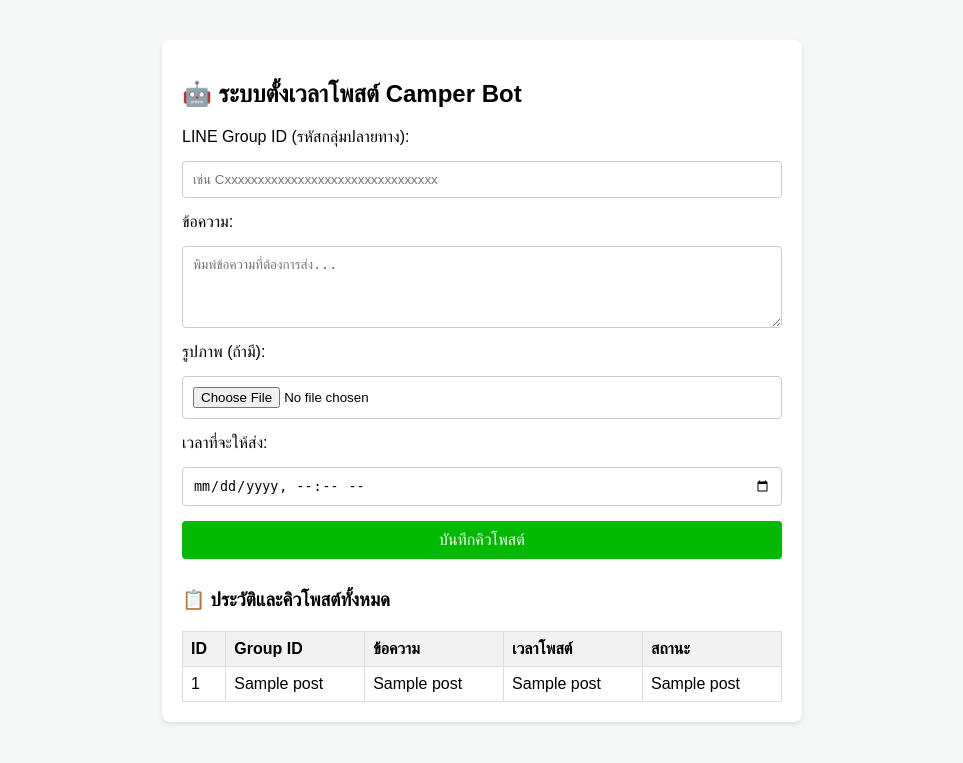
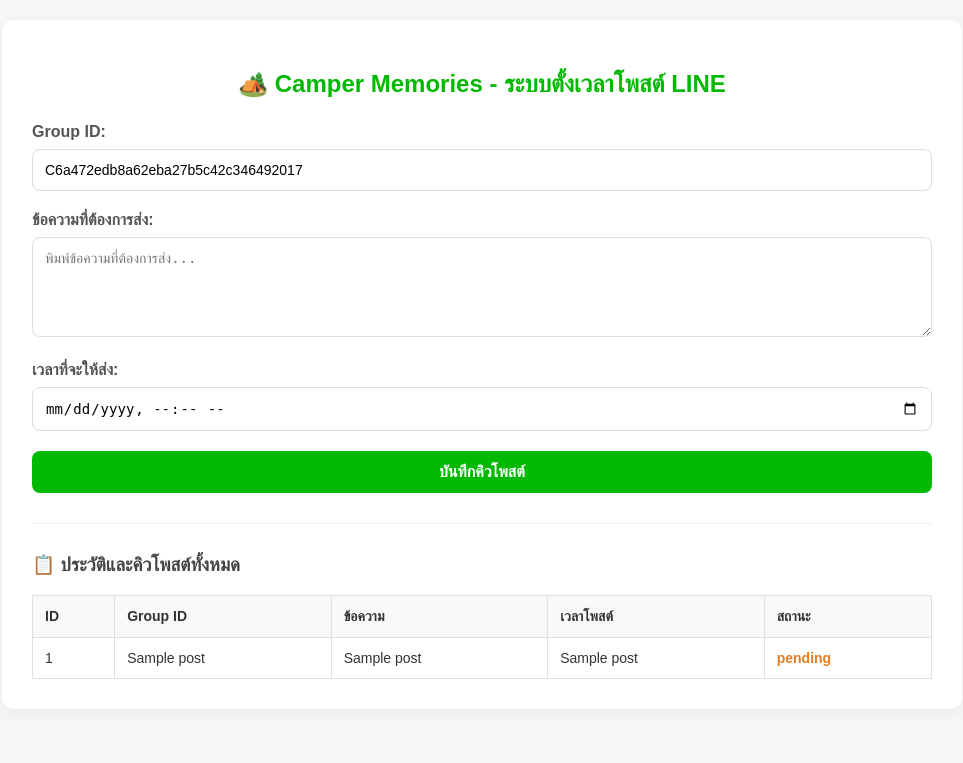
Before and after one commit to ice1st/camper-bot, a Flask app: template line_bot_panel/templates/index.html in a window 1280 px wide. Shown: the top 763 px of the page, without its empty margins (158-1121 px from the left). Run offline with Flask 3, Linux system fonts and the light colour scheme; the template is opened without the code that fills it: most values are stand-ins (such as "Sample title", 1, 10 or a date in 2020).

Commit message:
Update index.html

```diff
--- a/line_bot_panel/templates/index.html
+++ b/line_bot_panel/templates/index.html
@@ -2,41 +2,131 @@
 <html lang="th">
 <head>
     <meta charset="UTF-8">
-    <title>LINE Bot Control Panel</title>
+    <meta name="viewport" content="width=device-width, initial-scale=1.0">
+    <title>Camper Memories - ระบบตั้งเวลาโพสต์ LINE</title>
     <style>
-        body { font-family: sans-serif; margin: 40px; background: #f4f7f6; }
-        .container { max-width: 600px; margin: auto; background: white; padding: 20px; border-radius: 8px; box-shadow: 0 2px 4px rgba(0,0,0,0.1); }
-        form { display: flex; flex-direction: column; gap: 15px; }
-        input, textarea { padding: 10px; border: 1px solid #ccc; border-radius: 4px; }
-        button { padding: 10px; background: #00B900; color: white; border: none; border-radius: 4px; cursor: pointer; font-size: 16px; }
-        button:hover { background: #009900; }
-        table { width: 100%; margin-top: 20px; border-collapse: collapse; }
-        th, td { border: 1px solid #ddd; padding: 8px; text-align: left; }
-        th { background: #f2f2f2; }
+        body {
+            font-family: 'Sarabun', sans-serif;
+            background-color: #f4f7f6;
+            margin: 0;
+            padding: 20px;
+            color: #333;
+        }
+        .container {
+            max-width: 900px;
+            margin: 0 auto;
+            background: #fff;
+            padding: 30px;
+            border-radius: 12px;
+            box-shadow: 0 4px 15px rgba(0,0,0,0.05);
+        }
+        h2 {
+            text-align: center;
+            color: #00b900;
+            margin-bottom: 25px;
+        }
+        .form-group {
+            margin-bottom: 20px;
+        }
+        label {
+            display: block;
+            margin-bottom: 8px;
+            font-weight: bold;
+            color: #555;
+        }
+        input[type="text"], input[type="datetime-local"], textarea {
+            width: 100%;
+            padding: 12px;
+            border: 1px solid #ddd;
+            border-radius: 8px;
+            box-sizing: border-box;
+            font-size: 14px;
+        }
+        textarea {
+            resize: vertical;
+            height: 100px;
+        }
+        button {
+            background-color: #00b900;
+            color: white;
+            padding: 12px 20px;
+            border: none;
+            border-radius: 8px;
+            cursor: pointer;
+            width: 100%;
+            font-size: 16px;
+            font-weight: bold;
+            transition: background 0.3s;
+        }
+        button:hover {
+            background-color: #009900;
+        }
+        hr {
+            margin: 30px 0;
+            border: 0;
+            border-top: 1px solid #eee;
+        }
+        h3 {
+            color: #444;
+        }
+        table {
+            width: 100%;
+            border-collapse: collapse;
+            margin-top: 15px;
+        }
+        th, td {
+            border: 1px solid #e0e0e0;
+            padding: 12px;
+            text-align: left;
+            font-size: 14px;
+        }
+        th {
+            background-color: #f8f9fa;
+            color: #333;
+        }
+        tr:nth-child(even) {
+            background-color: #fafafa;
+        }
+        .status-pending {
+            color: #e67e22;
+            font-weight: bold;
+        }
+        .status-sent {
+            color: #27ae60;
+            font-weight: bold;
+        }
     </style>
 </head>
 <body>
-    <div class="container">
-        <h2>🤖 ระบบตั้งเวลาโพสต์ Camper Bot</h2>
 
-        <form method="POST" enctype="multipart/form-data">
-            <label>LINE Group ID (รหัสกลุ่มปลายทาง):</label>
-            <input type="text" name="group_id" placeholder="เช่น Cxxxxxxxxxxxxxxxxxxxxxxxxxxxxxxxx" required>
+<div class="container">
+    <h2>🏕️ Camper Memories - ระบบตั้งเวลาโพสต์ LINE</h2>
 
-            <label>ข้อความ:</label>
-            <textarea name="message" rows="4" placeholder="พิมพ์ข้อความที่ต้องการส่ง..." required></textarea>
+    <!-- ฟอร์มสำหรับสร้างคิวโพสต์ -->
+    <form method="POST">
+        <div class="form-group">
+            <label for="group_id">Group ID:</label>
+            <input type="text" id="group_id" name="group_id" value="C6a472edb8a62eba27b5c42c346492017" required>
+        </div>
 
-            <label>รูปภาพ (ถ้ามี):</label>
-            <input type="file" name="image" accept="image/*">
+        <div class="form-group">
+            <label for="message">ข้อความที่ต้องการส่ง:</label>
+            <textarea id="message" name="message" placeholder="พิมพ์ข้อความที่ต้องการส่ง..." required></textarea>
+        </div>
 
-            <label>เวลาที่จะให้ส่ง:</label>
-            <input type="datetime-local" name="post_time" required>
+        <div class="form-group">
+            <label for="post_time">เวลาที่จะให้ส่ง:</label>
+            <input type="datetime-local" id="post_time" name="post_time" required>
+        </div>
 
-            <button type="submit">บันทึกคิวโพสต์</button>
-        </form>
+        <button type="submit">บันทึกคิวโพสต์</button>
+    </form>
 
-        <h3 style="margin-top: 30px;">📋 ประวัติและคิวโพสต์ทั้งหมด</h3>
-        <table>
+    <hr>
+
+    <h3>📋 ประวัติและคิวโพสต์ทั้งหมด</h3>
+    <table>
+        <thead>
             <tr>
                 <th>ID</th>
                 <th>Group ID</th>
@@ -44,16 +134,26 @@
                 <th>เวลาโพสต์</th>
                 <th>สถานะ</th>
             </tr>
+        </thead>
+        <tbody>
             {% for post in posts %}
             <tr>
                 <td>{{ post[0] }}</td>
                 <td>{{ post[1] }}</td>
                 <td>{{ post[2] }}</td>
-                <td>{{ post[4] }}</td>
-                <td>{{ post[5] }}</td>
+                <td>{{ post[3] }}</td> <!-- เวลาโพสต์ -->
+                <td>
+                    {% if post[4] == 'sent' %}
+                        <span class="status-sent">sent</span>
+                    {% else %}
+                        <span class="status-pending">pending</span>
+                    {% endif %}
+                </td> <!-- สถานะ -->
             </tr>
             {% endfor %}
-        </table>
-    </div>
+        </tbody>
+    </table>
+</div>
+
 </body>
 </html>
```
